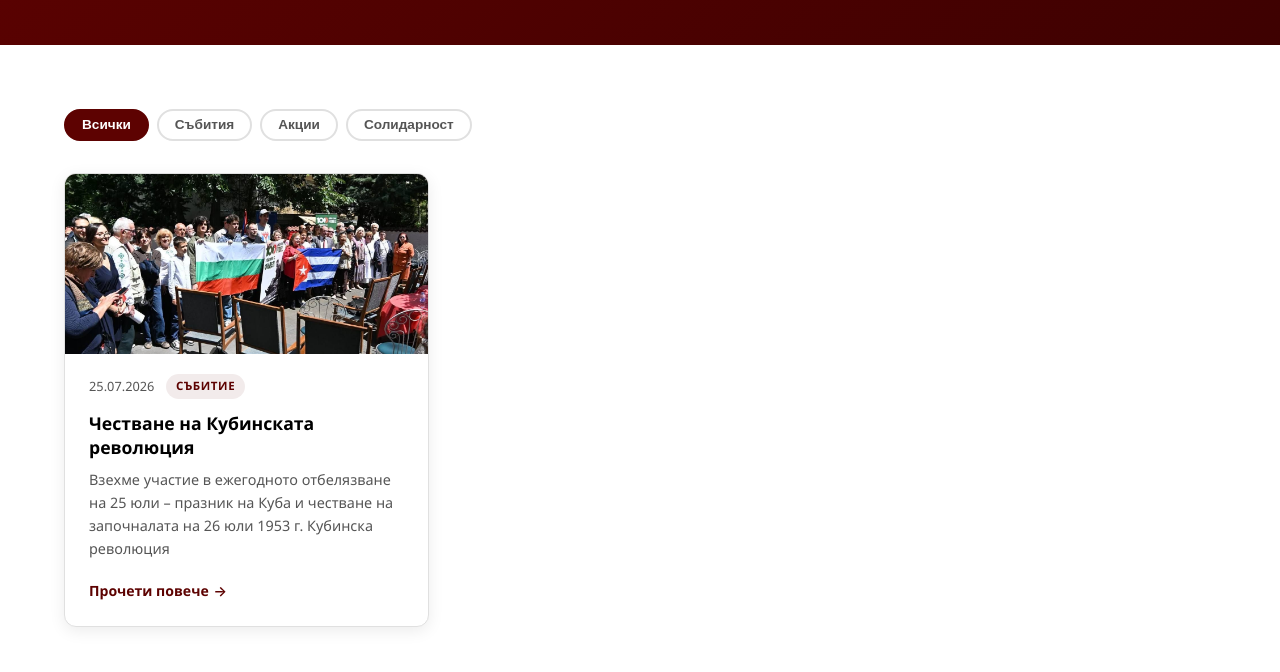
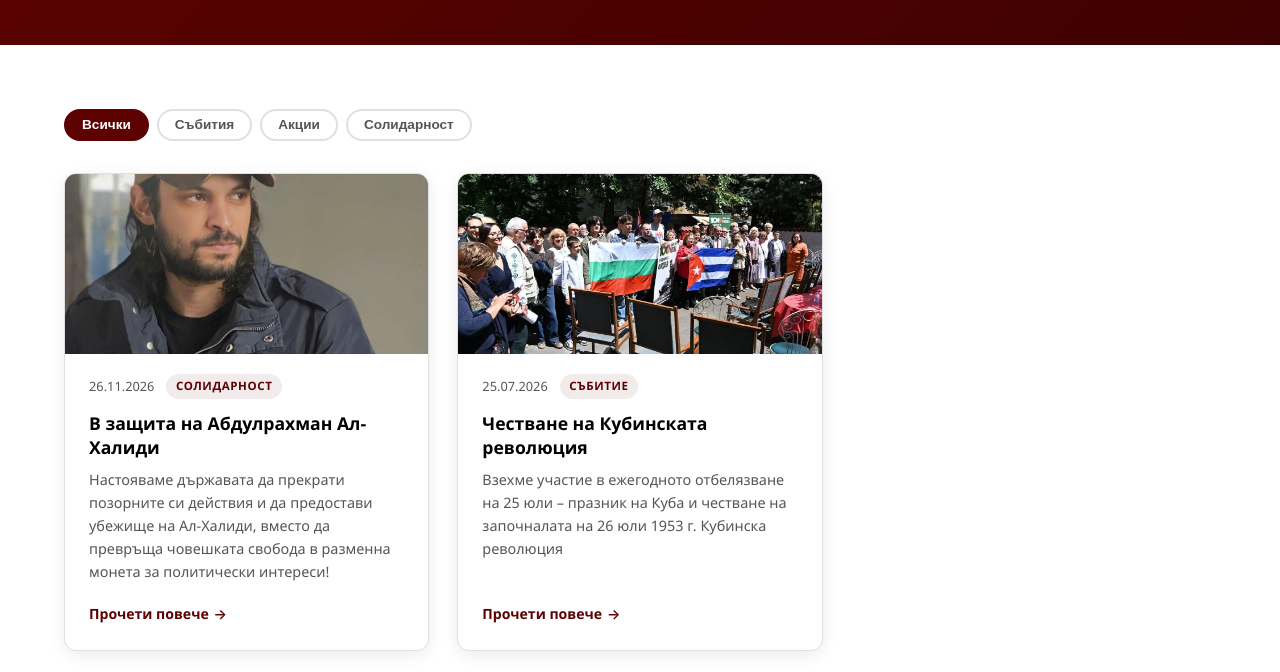
Before and after one commit to iyaneva07/bwy, a plain HTML site: page news.html in a window 1280 px wide. Shown: the part 271-943 px from the top of the page. Drawn offline with Linux system fonts and the light colour scheme.

Commit message:
Update news.html

```diff
--- a/news.html
+++ b/news.html
@@ -105,11 +105,35 @@
         <!-- News cards grid -->
         <div class="cards-grid">
 
+          <article class="card" data-category="solidarity">
+            <div class="card-img"><img src="abdulrahman.jpg" alt="" /></div>
+            <div class="card-body">
+              <div class="card-meta">
+                <time class="card-date" datetime="2026-11-26">26.11.2026</time>
+                <span class="card-tag" data-lang="bg" class="lang-active">Солидарност</span>
+                <span class="card-tag" data-lang="en">Solidarity</span>
+              </div>
+              <h3>
+                <span data-lang="bg" class="lang-active">В защита на Абдулрахман Ал-Халиди</span>
+                <span data-lang="en">In Defence of Abdulrahman Al-Khalidi</span>
+              </h3>
+              <p>
+                <span data-lang="bg" class="lang-active">Настояваме държавата да прекрати позорните си действия и да предостави убежище на Ал-Халиди, вместо да превръща човешката свобода в разменна монета за политически интереси!</span>
+                <span data-lang="en">We demand that the state put an end to its disgraceful actions and grant asylum to Al-Khalidi, instead of turning human freedom into a bargaining chip for political interests!</span>
+              </p>
+              <a href="in-defence-of-abdulrahman.html" class="card-link">
+                <span data-lang="bg" class="lang-active">Прочети повече</span>
+                <span data-lang="en">Read more</span>
+                &rarr;
+              </a>
+            </div>
+          </article>
+
           <article class="card" data-category="events">
             <div class="card-img"><img src="cuba-main.jpeg" alt="" /></div>
             <div class="card-body">
               <div class="card-meta">
-                <time class="card-date" datetime="2026-05-09">25.07.2026</time>
+                <time class="card-date" datetime="2026-07-25">25.07.2026</time>
                 <span class="card-tag" data-lang="bg" class="lang-active">Събитие</span>
                 <span class="card-tag" data-lang="en">Event</span>
               </div>
```
